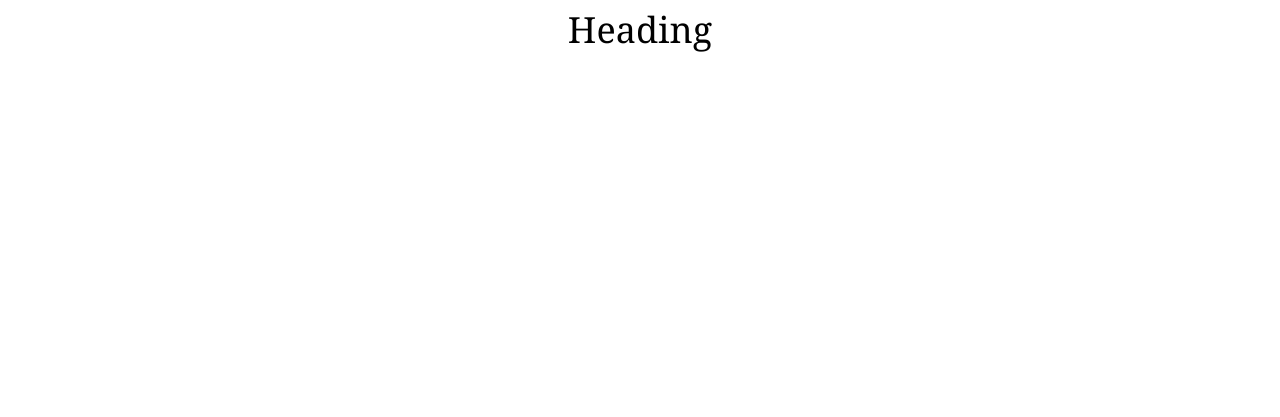
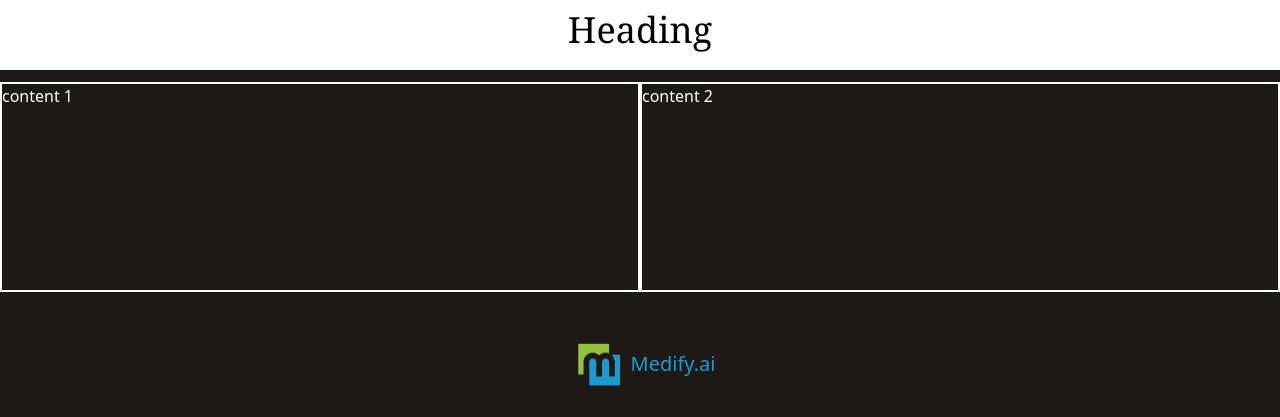
Before and after one commit to lavishmeena2764/Google-Solution-Challenge-24, a React (Vite) app: page / in a window 1280 px wide. Shown: the part 866-1283 px from the top of the page. Before the commit the page ends 936 px from the top, so only its background shows below. Built offline with nearby package versions, Linux system fonts and the light colour scheme.

Commit message:
footer basic structure implemented

```diff
--- a/src/App.jsx
+++ b/src/App.jsx
@@ -1,18 +1,22 @@
 import Carousels from "./components/Carousel";
+import Footer from "./components/Footer";
 import MainPage from "./components/MainPage";
 import NavBar from "./components/NavBar";
 function App() {
 
   return (
     <>
-    <NavBar/>
-      <MainPage/>
-      <Carousels/>
+      <NavBar />
+      <MainPage />
+      <Carousels />
       <main>
-        <p className="text-4xl my-5 font-serif font-600 text-center">
-          Heading
-        </p>
+        <div>
+          <p className="text-4xl my-5 font-serif font-600 text-center">
+            Heading
+          </p>
+        </div>
       </main>
+      <Footer/>
     </>
   );
 }
--- /dev/null
+++ b/src/components/Footer.jsx
@@ -0,0 +1,20 @@
+function Footer() {
+    return (
+      <div className="h-44 lg:h-[350px] bg-stone-900 w-full flex flex-col justify-between">
+        <div className="h-3/5 my-3 flex text-white">
+          <div className="border-2 border-white w-1/2">
+            content 1
+          </div>
+          <div className="border-2 border-white w-1/2">
+            content 2
+          </div>
+        </div>
+        <div className="flex items-center justify-center lg:my-8 my-5">
+          <img src="../logo.png" height={50} width={50} className="mx-2" />
+          <p className="text-medBlue text-xl">Medify.ai</p>
+        </div>
+      </div>
+    );
+}
+
+export default Footer
--- a/src/components/NavBar.jsx
+++ b/src/components/NavBar.jsx
@@ -16,7 +16,7 @@ const Navbar = () => {
   ];
 
   return (
-    <nav className="w-full flex justify-between items-center h-24 mx-auto px-4 text-medBlue">
+    <nav className="w-full flex justify-between items-center h-24 mx-auto px-4 text-medBlue bg-white">
       {/* Logo */}
 
       <div className="flex items-center">
```
